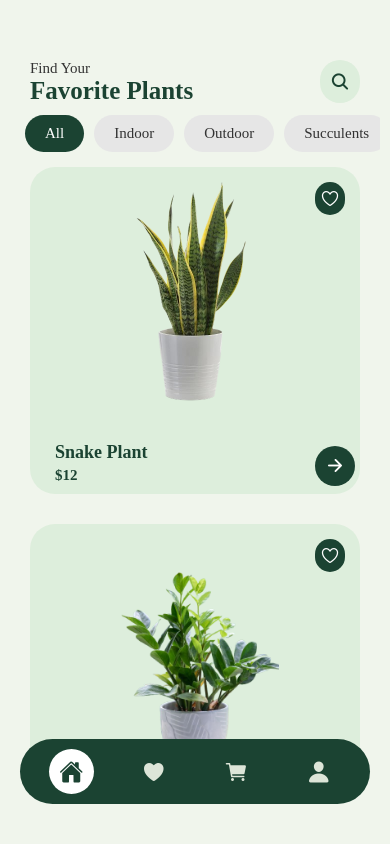
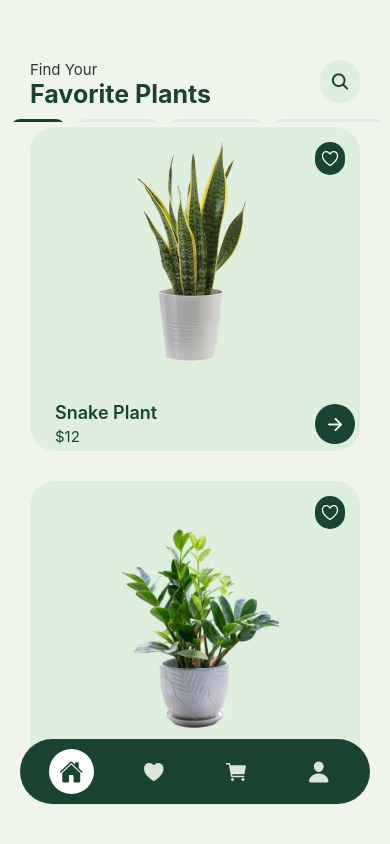
Before and after one commit to algowizzz/FloraSense, a React Native app: screen /Home in a window 390 px wide. Built offline with nearby package versions, Linux system fonts and the light colour scheme; what @react-native-vector-icons/material-design-icons would draw is missing.

Commit message:
add features

```diff
--- a/app.json
+++ b/app.json
@@ -4,11 +4,9 @@
     "slug": "florasense",
     "version": "1.0.0",
     "orientation": "portrait",
-    "icon": "./assets/icon.png",
     "userInterfaceStyle": "light",
     "newArchEnabled": true,
     "splash": {
-      "image": "./assets/splash-icon.png",
       "resizeMode": "contain",
       "backgroundColor": "#ffffff"
     },
@@ -20,9 +18,6 @@
         "backgroundColor": "#ffffff"
       },
       "edgeToEdgeEnabled": true
-    },
-    "web": {
-      "favicon": "./assets/favicon.png"
     }
   }
 }
--- a/frontend/screens/HomeScreen.js
+++ b/frontend/screens/HomeScreen.js
@@ -12,6 +12,9 @@ import AsyncStorage from "@react-native-async-storage/async-storage";
 import { Ionicons } from "@expo/vector-icons";
 import { plants } from "../../data/plant";
 
+/* ---------------------------------------------------
+                 PLANT CARD (HOME)
+--------------------------------------------------- */
 const PlantCard = React.memo(({ item, isFav, toggleFavorite, navigation }) => (
   <View style={styles.card}>
     <TouchableOpacity
@@ -43,6 +46,82 @@ const PlantCard = React.memo(({ item, isFav, toggleFavorite, navigation }) => (
   </View>
 ));
 
+
+/* ---------------------------------------------------
+              FAVOURITE CARD (FULL VIEW)
+--------------------------------------------------- */
+const FavCard = React.memo(({ item, removeFav }) => (
+  <View style={styles.card}>
+    <TouchableOpacity style={styles.heartBtn} onPress={() => removeFav(item)}>
+      <Ionicons name="trash" size={20} color="white" />
+    </TouchableOpacity>
+
+    <Image
+      source={typeof item.image === "string" ? { uri: item.image } : item.image}
+      style={styles.plantImage}
+      resizeMode="contain"
+    />
+
+    <View style={styles.cardFooter}>
+      <View>
+        <Text style={styles.plantName}>{item.name}</Text>
+        <Text style={styles.price}>{item.price}</Text>
+      </View>
+    </View>
+  </View>
+));
+
+
+/* ---------------------------------------------------
+                 CART CARD WITH QUANTITY
+--------------------------------------------------- */
+const CartCard = React.memo(({ item, updateQty, removeCart }) => (
+  <View style={styles.card}>
+    <TouchableOpacity style={styles.heartBtn} onPress={() => removeCart(item)}>
+      <Ionicons name="trash" size={20} color="white" />
+    </TouchableOpacity>
+
+    <Image
+      source={typeof item.image === "string" ? { uri: item.image } : item.image}
+      style={styles.plantImage}
+      resizeMode="contain"
+    />
+
+    <View style={styles.cardFooter}>
+      <View>
+        <Text style={styles.plantName}>{item.name}</Text>
+        <Text style={styles.price}>{item.price}</Text>
+
+        {/* Quantity Controls */}
+        <View style={{ flexDirection: "row", alignItems: "center", marginTop: 10 }}>
+          <TouchableOpacity
+            onPress={() => updateQty(item, "dec")}
+            style={{ padding: 10, backgroundColor: "#1B4332", borderRadius: 10 }}
+          >
+            <Ionicons name="remove" size={18} color="white" />
+          </TouchableOpacity>
+
+          <Text style={{ fontSize: 16, marginHorizontal: 15, color: "#1B4332" }}>
+            {item.qty}
+          </Text>
+
+          <TouchableOpacity
+            onPress={() => updateQty(item, "inc")}
+            style={{ padding: 10, backgroundColor: "#1B4332", borderRadius: 10 }}
+          >
+            <Ionicons name="add" size={18} color="white" />
+          </TouchableOpacity>
+        </View>
+      </View>
+    </View>
+  </View>
+));
+
+
+/* ---------------------------------------------------
+                     MAIN SCREEN
+--------------------------------------------------- */
+
 export default function HomeScreen({ navigation }) {
   const [activeTab, setActiveTab] = useState("All");
   const [activeNav, setActiveNav] = useState("home");
@@ -63,56 +142,73 @@ export default function HomeScreen({ navigation }) {
     if (crt) setCart(JSON.parse(crt));
   };
 
-  const toggleFavorite = useCallback(
-    async (plant) => {
-      let updatedFavs;
+  /* -------------------- FAVOURITES -------------------- */
+  const toggleFavorite = async (plant) => {
+    let updated;
 
-      if (favorites.some((f) => f.id === plant.id)) {
-        updatedFavs = favorites.filter((f) => f.id !== plant.id);
-      } else {
-        updatedFavs = [...favorites, plant];
-      }
+    if (favorites.some((f) => f.id === plant.id)) {
+      updated = favorites.filter((f) => f.id !== plant.id);
+    } else {
+      updated = [...favorites, plant];
+    }
 
-      setFavorites(updatedFavs);
-      await AsyncStorage.setItem("favorites", JSON.stringify(updatedFavs));
-    },
-    [favorites]
-  );
+    setFavorites(updated);
+    await AsyncStorage.setItem("favorites", JSON.stringify(updated));
+  };
 
-  const categories = [
-    "All",
-    "Indoor",
-    "Outdoor",
-    "Succulents",
-    "Flowering",
-    "Herbs",
-    "AirPurifiers",
-  ];
+  const removeFav = async (plant) => {
+    const updated = favorites.filter((f) => f.id !== plant.id);
+    setFavorites(updated);
+    await AsyncStorage.setItem("favorites", JSON.stringify(updated));
+  };
+
+  /* -------------------- CART LOGIC -------------------- */
+  const addToCart = async (plant) => {
+    let updated = [...cart];
+
+    const existing = updated.find((c) => c.id === plant.id);
+
+    if (existing) existing.qty += 1;
+    else updated.push({ ...plant, qty: 1 });
+
+    setCart(updated);
+    await AsyncStorage.setItem("cart", JSON.stringify(updated));
+  };
+
+  const updateQty = async (plant, type) => {
+    let updated = [...cart];
+
+    const item = updated.find((c) => c.id === plant.id);
+
+    if (!item) return;
+
+    if (type === "inc") item.qty += 1;
+    if (type === "dec") item.qty -= 1;
+
+    if (item.qty <= 0) updated = updated.filter((c) => c.id !== plant.id);
+
+    setCart(updated);
+    await AsyncStorage.setItem("cart", JSON.stringify(updated));
+  };
+
+  const removeCart = async (plant) => {
+    const updated = cart.filter((c) => c.id !== plant.id);
+    setCart(updated);
+    await AsyncStorage.setItem("cart", JSON.stringify(updated));
+  };
+
+  /* -------------------- FILTER -------------------- */
 
   const filteredPlants =
     activeTab === "All" ? plants : plants.filter((p) => p.category === activeTab);
 
-  const renderPlantCard = useCallback(
-    ({ item }) => {
-      const isFav = favorites.some((f) => f.id === item.id);
-      return (
-        <PlantCard
-          item={item}
-          isFav={isFav}
-          toggleFavorite={toggleFavorite}
-          navigation={navigation}
-        />
-      );
-    },
-    [favorites]
-  );
 
   return (
     <View style={styles.container}>
       {/* HEADER */}
       <View style={styles.header}>
         <Text style={styles.title}>
-          Find Your{"\n"}
+          Find Your {"\n"}
           <Text style={styles.highlight}>Favorite Plants</Text>
         </Text>
 
@@ -123,30 +219,21 @@ export default function HomeScreen({ navigation }) {
 
       {/* TABS */}
       {activeNav === "home" && (
-        <View style={styles.tabsContainer}>
-          <ScrollView
-            horizontal
-            showsHorizontalScrollIndicator={false}
-            contentContainerStyle={{ paddingHorizontal: 15 }}
-          >
-            {categories.map((tab) => (
+        <ScrollView horizontal showsHorizontalScrollIndicator={false} style={styles.tabsContainer}>
+          {["All", "Indoor", "Outdoor", "Succulents", "Flowering", "Herbs", "AirPurifiers"].map(
+            (tab) => (
               <TouchableOpacity
                 key={tab}
                 style={[styles.tab, activeTab === tab && styles.tabActive]}
                 onPress={() => setActiveTab(tab)}
               >
-                <Text
-                  style={[
-                    styles.tabText,
-                    activeTab === tab && styles.tabTextActive,
-                  ]}
-                >
+                <Text style={[styles.tabText, activeTab === tab && styles.tabTextActive]}>
                   {tab}
                 </Text>
               </TouchableOpacity>
-            ))}
-          </ScrollView>
-        </View>
+            )
+          )}
+        </ScrollView>
       )}
 
       {/* HOME LIST */}
@@ -154,58 +241,51 @@ export default function HomeScreen({ navigation }) {
         <FlatList
           data={filteredPlants}
           keyExtractor={(item) => item.id}
-          renderItem={renderPlantCard}
+          renderItem={({ item }) => (
+            <PlantCard
+              item={item}
+              isFav={favorites.some((f) => f.id === item.id)}
+              toggleFavorite={toggleFavorite}
+              navigation={navigation}
+            />
+          )}
           showsVerticalScrollIndicator={false}
-          initialNumToRender={8}
-          maxToRenderPerBatch={5}
-          windowSize={5}
-          removeClippedSubviews={true}
           contentContainerStyle={{ paddingBottom: 80, paddingHorizontal: 20 }}
         />
       )}
 
-      {/* ❤️ FAVOURITES */}
+      {/* FAVOURITES */}
       {activeNav === "heart" && (
-        <View style={styles.screenCenter}>
-          <Text style={styles.screenTitle}>❤️ Favourites</Text>
-
-          {favorites.length === 0 ? (
-            <Text>No favourites yet</Text>
-          ) : (
-            favorites.map((item) => (
-              <Text key={item.id} style={{ marginTop: 10 }}>
-                • {item.name}
-              </Text>
-            ))
-          )}
-        </View>
+        <FlatList
+          data={favorites}
+          keyExtractor={(item) => item.id}
+          renderItem={({ item }) => <FavCard item={item} removeFav={removeFav} />}
+          ListHeaderComponent={<Text style={styles.screenTitle}>❤️ Favourites</Text>}
+          contentContainerStyle={{ paddingBottom: 80, paddingHorizontal: 20 }}
+        />
       )}
 
-      {/* 🛒 CART */}
+      {/* CART */}
       {activeNav === "cart" && (
-        <View style={styles.screenCenter}>
-          <Text style={styles.screenTitle}>🛒 Cart</Text>
-
-          {cart.length === 0 ? (
-            <Text>No items in cart</Text>
-          ) : (
-            cart.map((item) => (
-              <Text key={item.id} style={{ marginTop: 10 }}>
-                • {item.name}
-              </Text>
-            ))
+        <FlatList
+          data={cart}
+          keyExtractor={(item) => item.id}
+          renderItem={({ item }) => (
+            <CartCard item={item} updateQty={updateQty} removeCart={removeCart} />
           )}
-        </View>
+          ListHeaderComponent={<Text style={styles.screenTitle}>🛒 Cart</Text>}
+          contentContainerStyle={{ paddingBottom: 80, paddingHorizontal: 20 }}
+        />
       )}
 
       {/* PROFILE */}
-      {activeNav === "person" && isLoggedIn && (
+      {activeNav === "person" && (
         <View style={styles.screenCenter}>
           <Text style={styles.screenTitle}>👤 Profile</Text>
         </View>
       )}
 
-      {/* NAVIGATION BAR */}
+      {/* BOTTOM NAV */}
       <View style={styles.bottomArea}>
         <View style={styles.navContainer}>
           {[
@@ -217,15 +297,7 @@ export default function HomeScreen({ navigation }) {
             <TouchableOpacity
               key={nav.key}
               style={[styles.navItem, activeNav === nav.key && styles.activeNavItem]}
-              onPress={() => {
-                if (nav.key === "person") {
-                  isLoggedIn
-                    ? navigation.navigate("Account")
-                    : navigation.navigate("Login");
-                } else {
-                  setActiveNav(nav.key);
-                }
-              }}
+              onPress={() => setActiveNav(nav.key)}
             >
               <Ionicons
                 name={nav.icon}
@@ -239,6 +311,11 @@ export default function HomeScreen({ navigation }) {
     </View>
   );
 }
+
+
+/* ---------------------------------------------------
+              SAME ORIGINAL STYLES
+--------------------------------------------------- */
 
 const styles = StyleSheet.create({
   container: { flex: 1, backgroundColor: "#F0F5EC", paddingTop: 30, padding: 10 },
@@ -255,14 +332,12 @@ const styles = StyleSheet.create({
     marginTop: 30,
     color: "#333",
     fontWeight: "400",
-    fontFamily: "AvenirNext-Medium",
   },
 
   highlight: {
     fontSize: 25,
     fontWeight: "bold",
     color: "#1B4332",
-    fontFamily: "AvenirNext-Bold",
   },
 
   searchBtn: {
@@ -272,26 +347,21 @@ const styles = StyleSheet.create({
     borderRadius: 50,
   },
 
+  tabsContainer: { marginTop: 10, marginBottom: 5 },
+
   tab: {
     backgroundColor: "#E6E6E6",
     paddingHorizontal: 20,
     paddingVertical: 10,
     borderRadius: 50,
     marginRight: 10,
-    marginBottom: 10,
   },
 
   tabActive: { backgroundColor: "#1B4332" },
 
-  tabText: {
-    fontSize: 15,
-    color: "#333",
-    fontFamily: "AvenirNext-Medium",
-  },
+  tabText: { color: "#333" },
 
   tabTextActive: { color: "#fff" },
-
-  tabsContainer: { marginTop: 10, marginBottom: 5 },
 
   card: {
     backgroundColor: "#DDEEDC",
@@ -299,14 +369,12 @@ const styles = StyleSheet.create({
     padding: 5,
     marginBottom: 30,
     width: "100%",
-    alignSelf: "center",
   },
 
   plantImage: {
     width: "100%",
     height: 250,
     marginBottom: 20,
-    resizeMode: "contain",
   },
 
   heartBtn: {
@@ -329,17 +397,13 @@ const styles = StyleSheet.create({
     marginLeft: 20,
     fontWeight: "600",
     color: "#1B4332",
-    fontFamily: "AvenirNext-Medium",
   },
 
   price: {
     fontSize: 15,
     marginLeft: 20,
-    marginBottom: 5,
-    fontWeight: "bold",
     color: "#1B4332",
     marginTop: 4,
-    fontFamily: "AvenirNext-Bold",
   },
 
   arrowBtn: {
@@ -357,7 +421,6 @@ const styles = StyleSheet.create({
     right: 0,
     bottom: 0,
     height: 50,
-    backgroundColor: "#F0F5EC",
   },
 
   navContainer: {
@@ -382,23 +445,13 @@ const styles = StyleSheet.create({
 
   activeNavItem: {
     backgroundColor: "#fff",
-    width: 45,
-    height: 45,
-    borderRadius: 25,
-    justifyContent: "center",
-    alignItems: "center",
-  },
-
-  screenCenter: {
-    flex: 1,
-    alignItems: "center",
-    marginTop: 50,
   },
 
   screenTitle: {
-    fontSize: 24,
+    fontSize: 23,
     fontWeight: "bold",
     color: "#1B4332",
-    marginBottom: 20,
+    marginVertical: 20,
+    alignSelf: "center",
   },
 });
```
